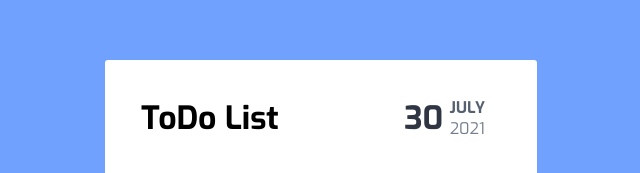
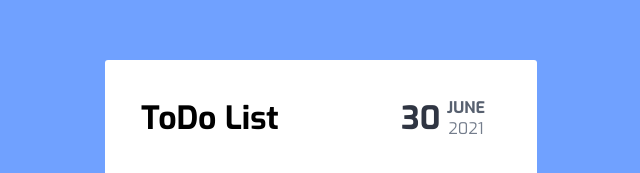
Before and after one commit to Joris63/ToDoList, a React (Create React App) app: page / in a window 1280 px wide. Shown: the part 258-431 px from the top of the page, without its empty margins (319-959 px from the left). Built offline with nearby package versions, Linux system fonts and the light colour scheme.

Commit message:
Fixed date

```diff
--- a/src/App.js
+++ b/src/App.js
@@ -121,7 +121,7 @@ function ToDoList() {
         <div className="date">
           <h1 id="date">{date}</h1>
           <div>
-            <p id="month">{months[monthIndex]}</p>
+            <p id="month">{months[monthIndex - 1]}</p>
             <p id="year">{year}</p>
           </div>
         </div>
```
